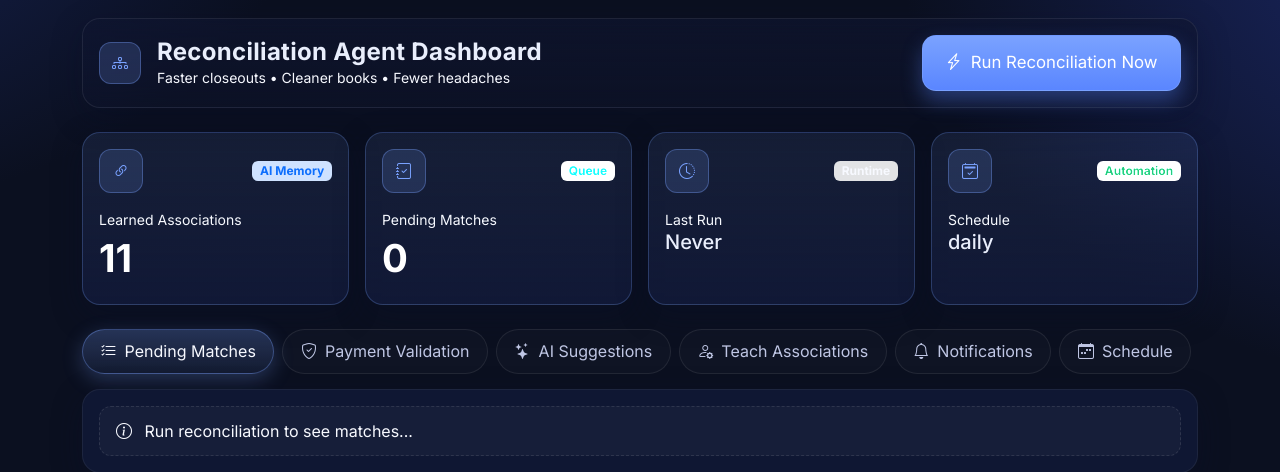
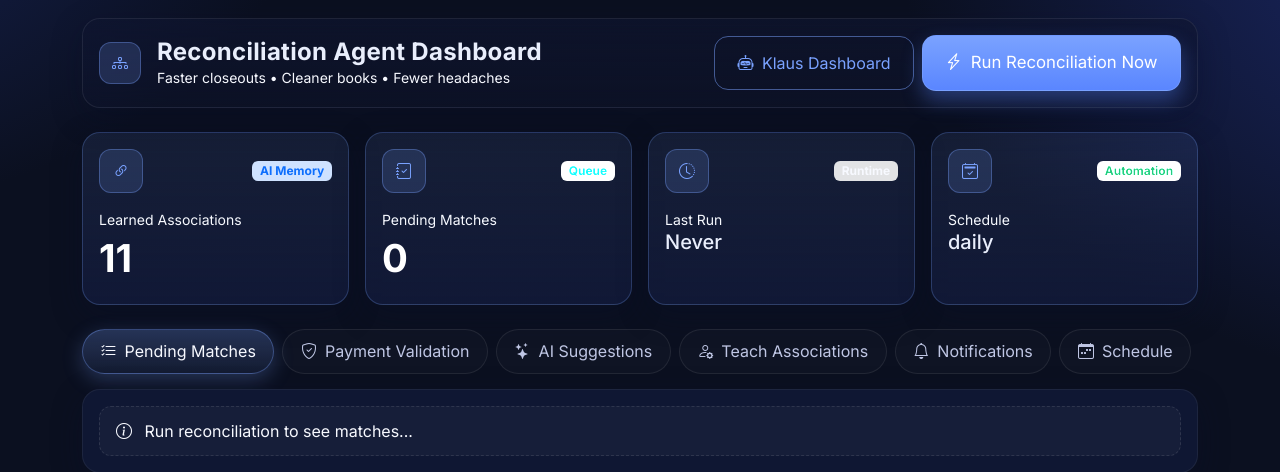
Before and after one commit to Dlopez9316/klaus, a FastAPI app: page / in a window 1280 px wide. Shown: the top 472 px of the page. Run offline with FastAPI, Linux system fonts and the light colour scheme.

Commit message:
Add Klaus Dashboard button

```diff
--- a/templates/dashboard.html
+++ b/templates/dashboard.html
@@ -265,9 +265,14 @@
           <div class="small" style="color: var(--text-strong)">Faster closeouts • Cleaner books • Fewer headaches</div>
         </div>
       </div>
-      <button class="btn btn-primary btn-reconcile" onclick="runReconciliation()">
-        <i class="bi bi-lightning-charge me-1"></i> Run Reconciliation Now
-      </button>
+      <div class="d-flex align-items-center gap-2">
+        <a href="/klaus" class="btn" style="border-radius: 14px; border: 1px solid rgba(122,162,255,.5); color: var(--primary); padding: .9rem 1.4rem;">
+          <i class="bi bi-robot me-1"></i> Klaus Dashboard
+        </a>
+        <button class="btn btn-primary btn-reconcile" onclick="runReconciliation()">
+          <i class="bi bi-lightning-charge me-1"></i> Run Reconciliation Now
+        </button>
+      </div>
     </div>
 
     <!-- KPI row -->
```
